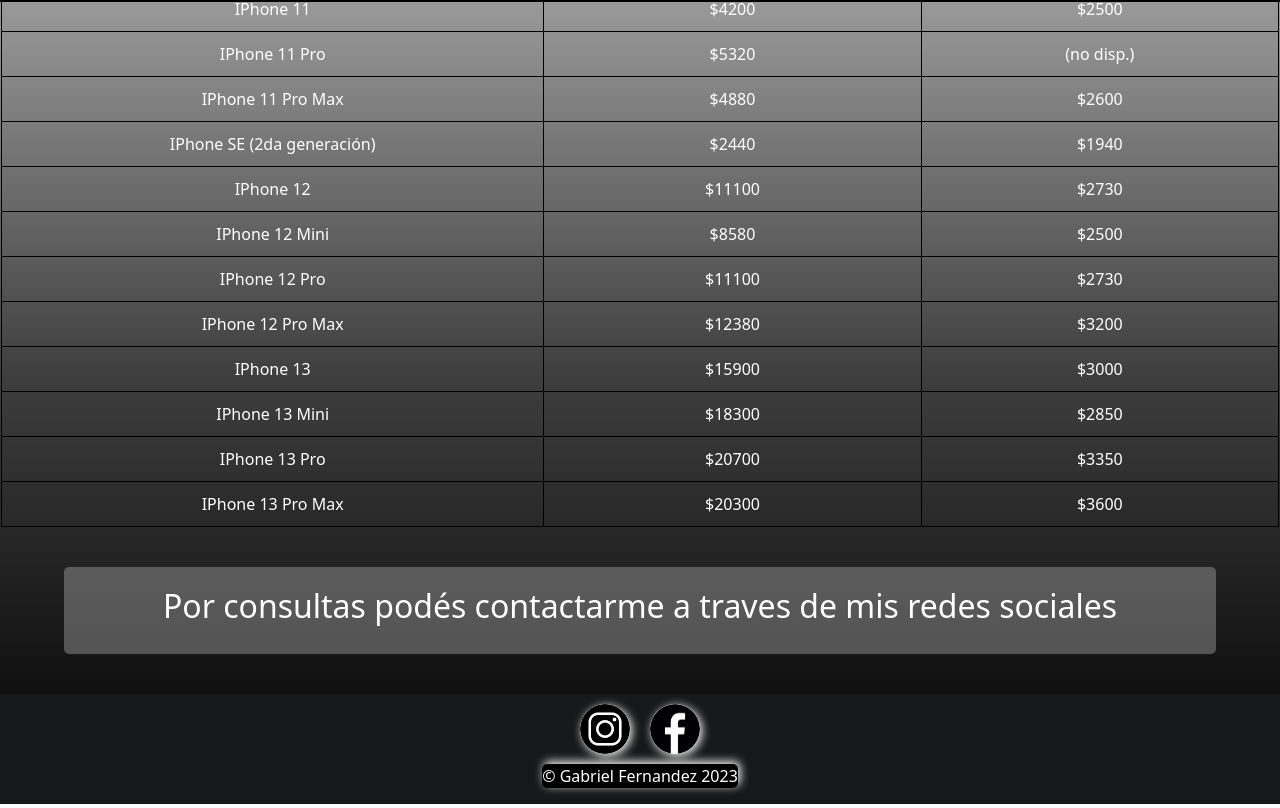
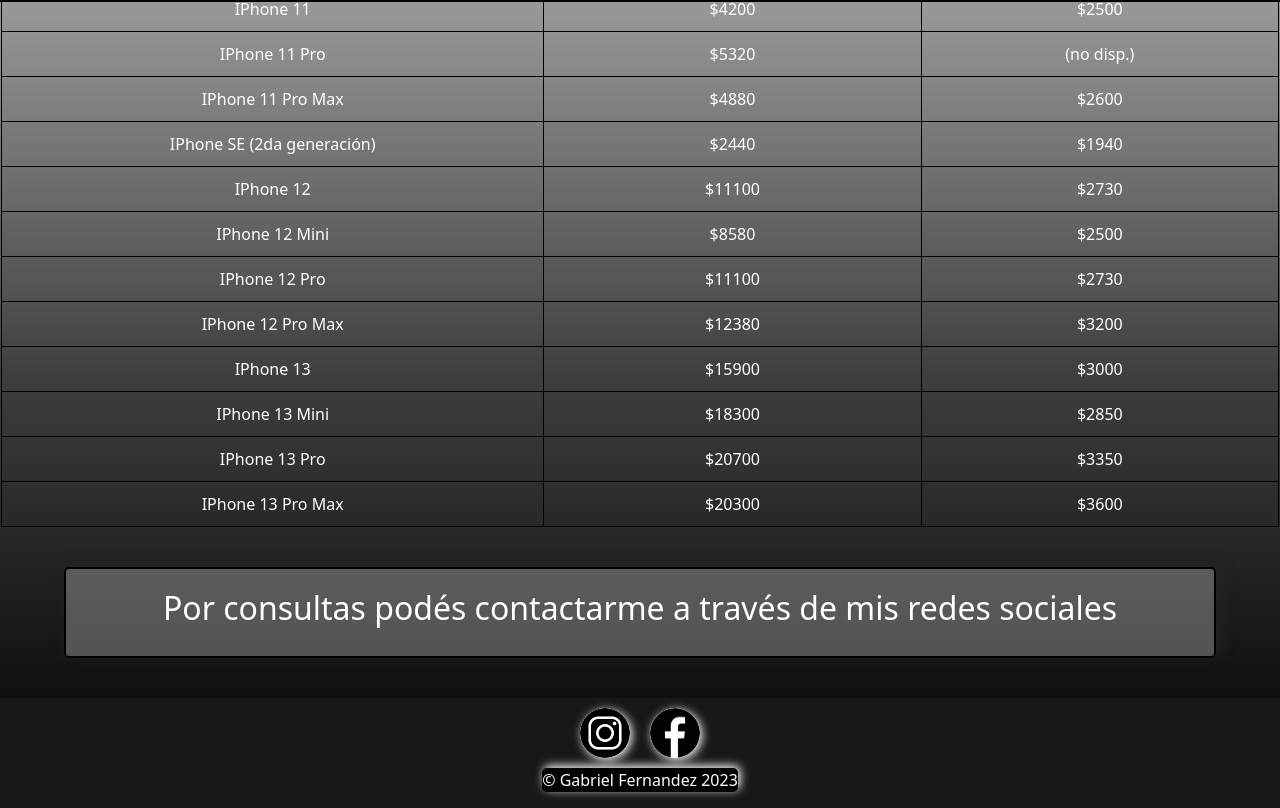
Before and after one commit to gabifernandez6717/FernandezReparaCoder1, a website: page pages/preciosfrecuentes.html in a window 1280 px wide. Shown: the part 926-1734 px from the top of the page. Drawn offline with nearby package versions, Linux system fonts and the light colour scheme.

Commit message:
correcciones de errores

```diff
--- a/pages/preciosfrecuentes.html
+++ b/pages/preciosfrecuentes.html
@@ -333,7 +333,7 @@
                 </table>
             <section>
                 <h2>
-                    Por consultas podés contactarme a traves de mis redes sociales
+                    Por consultas podés contactarme a través de mis redes sociales
                 </h2>
         </main>
         <footer>
--- a/scss/components/_main.scss
+++ b/scss/components/_main.scss
@@ -18,6 +18,8 @@
         margin: 0px auto 40px auto;
         background-color: #cccaca57;
         border-radius: 5px;
+        box-shadow: 5px -3px 13px;
+        border: 2px solid black;
         .mb-3 {
             .form-label{
                 color: white;
```
Also changed, not shown: css/estilos.css.
